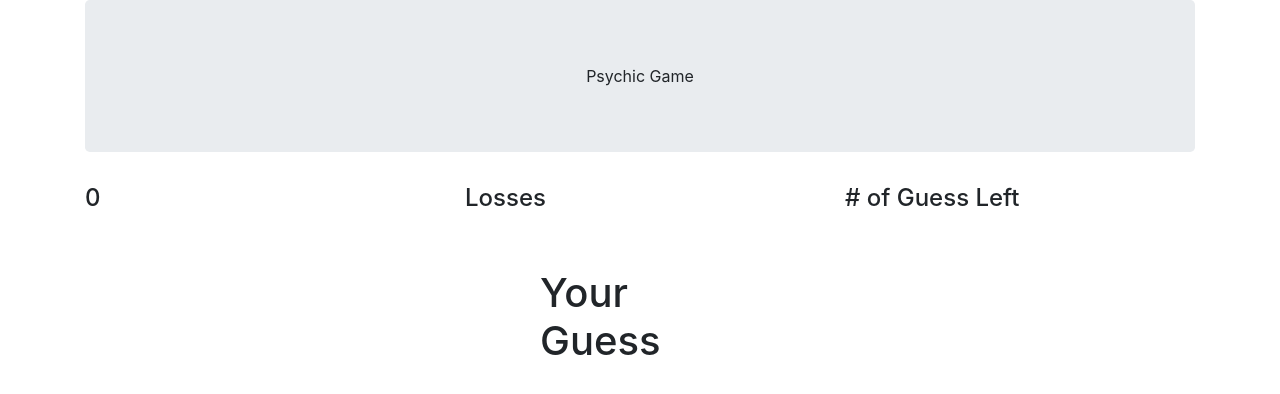
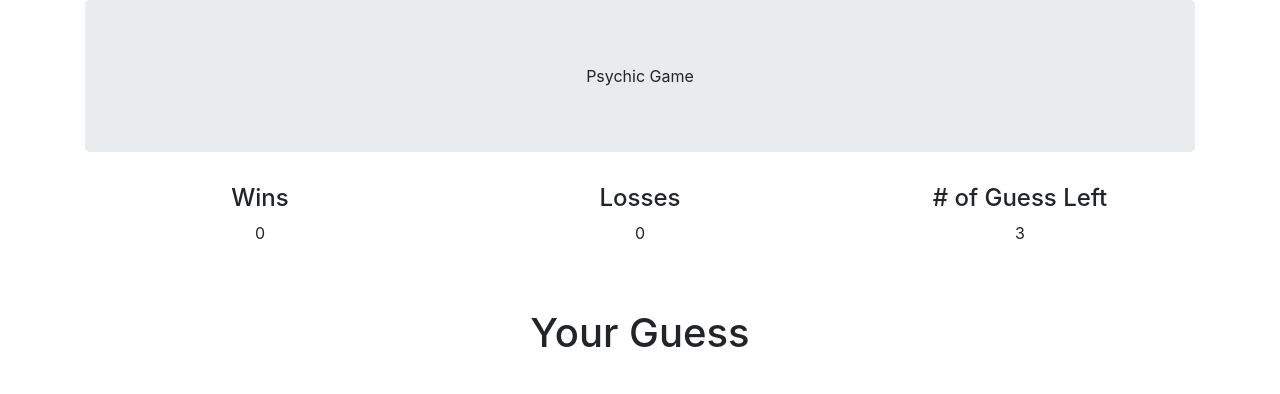
Before and after one commit to koa2019/psychicGame, a plain HTML site: page index.html in a window 1280 px wide. Drawn offline with nearby package versions, Linux system fonts and the light colour scheme.

Commit message:
render values of number of losses & guesses left to index.html

```diff
--- a/assets/javascript/game.js
+++ b/assets/javascript/game.js
@@ -2,18 +2,24 @@ $(document).ready(function () {
 
     // variables
     let wins = 0
-    let losses = 0
+    let loss = 0
     let numGuess = 3
     let guess
 
     // define functions
     function renderWins() {
-        console.log(wins)
-        document.querySelector('#wins').innerHTML = wins
+        document.querySelector('#wins').textContent = wins
     }
-
+    function renderLosses() {
+        document.querySelector('#loss').textContent = loss
+    }
+    function renderNumGuess() {
+        document.querySelector('#numGuess').textContent = numGuess
+    }
 
     // call functions
     renderWins()
+    renderLosses()
+    renderNumGuess()
 
 })
--- a/index.html
+++ b/index.html
@@ -29,25 +29,26 @@
         <div class="jumbotron text-center">Psychic Game</div>
 
         <!-- Scores Row -->
-        <div class="row">
+        <div class="row text-center">
             <div class="col-md">
-                <h4 id="wins">Wins</h4>
+                <h4>Wins</h4>
+                <p id="wins"></p>
             </div>
             <div class="col-md">
-                <h4 id="losses">Losses</h4>
+                <h4>Losses</h4>
+                <p id="loss"></p>
             </div>
             <div class="col-md">
-                <h4 id="guessLeft"># of Guess Left</h4>
+                <h4># of Guess Left</h4>
+                <p id="numGuess"></p>
             </div>
         </div>
 
         <!-- user guess row -->
-        <div class="row mt-5">
+        <div class="row mt-5 text-center">
             <div class="col-md-12">
-                <div class="mx-auto" style="width: 200px;">
                     <h1 class="guess">Your Guess</h1>
                     <p id="userAns"></p>
-                </div>
             </div>
         </div>
 
```
